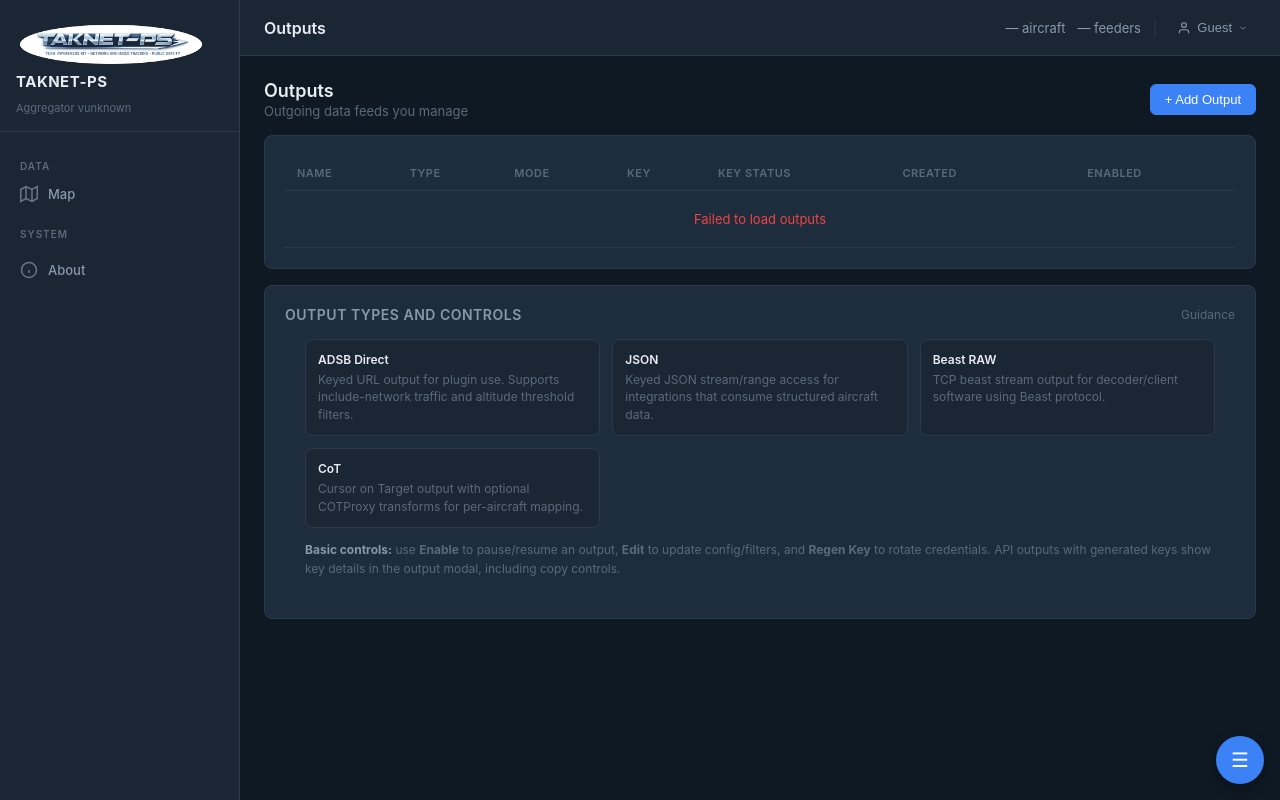
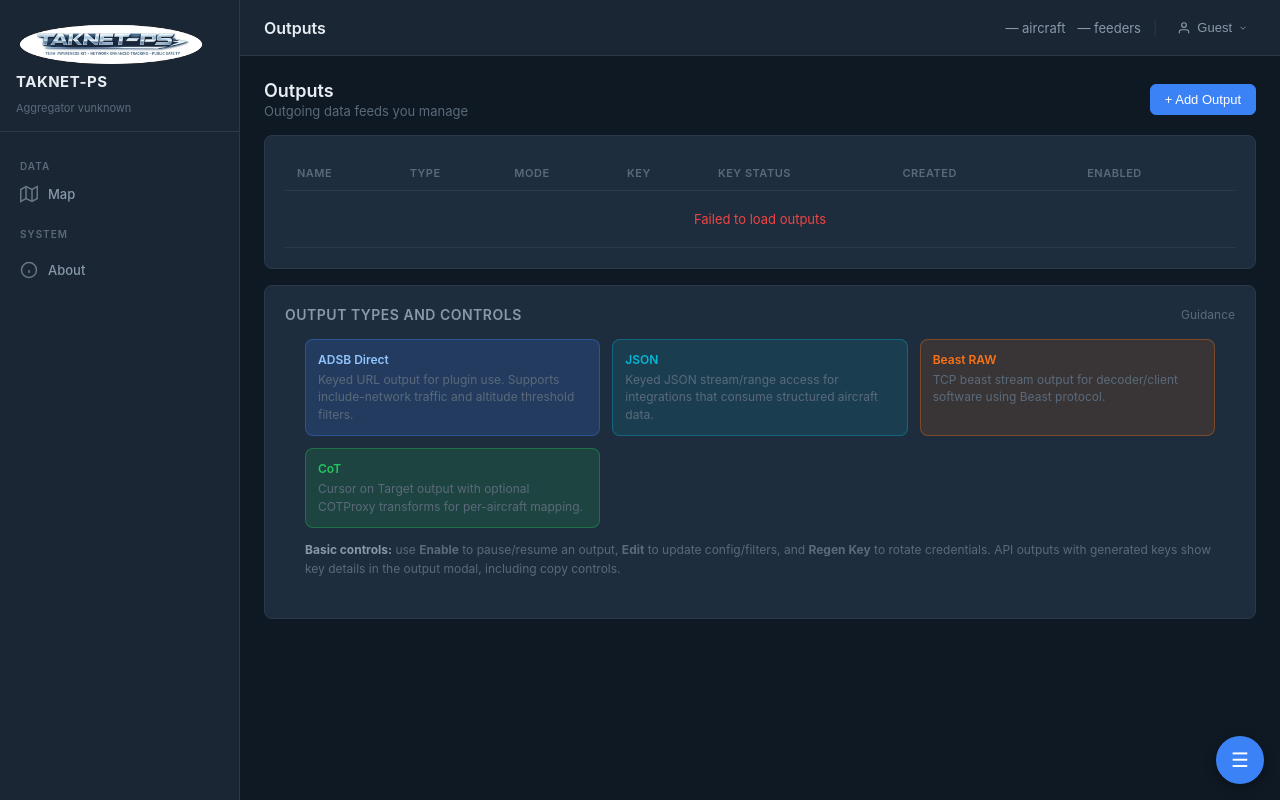
Before and after one commit to cfd2474/TAKNET-PS_Aggregator, a Flask app: template web/templates/outputs.html in a window 1280 px wide. Run offline with Flask 3, Linux system fonts and the light colour scheme; the template is opened without the code that fills it, so the values that code supplies are empty; parts of the project's set-up code (start-up, migrations or seed data) failed here and were passed over; some libraries are stand-ins or nearby versions.

Commit message:
Update outputs panel to color-code output type tiles for improved visual distinction. Revise release notes for version 1.0.298 to reflect these UI enhancements.

```diff
--- a/web/templates/outputs.html
+++ b/web/templates/outputs.html
@@ -42,20 +42,20 @@
     </div>
     <div style="padding:0 20px 20px;">
         <div style="display:grid;grid-template-columns:repeat(auto-fit,minmax(220px,1fr));gap:12px;margin-bottom:12px;">
-            <div style="background:var(--bg-secondary);border:1px solid var(--border);border-radius:8px;padding:12px;">
-                <div style="font-size:12px;font-weight:600;color:var(--text-primary);margin-bottom:4px;">ADSB Direct</div>
+            <div style="background:rgba(59,130,246,0.18);border:1px solid rgba(59,130,246,0.35);border-radius:8px;padding:12px;">
+                <div style="font-size:12px;font-weight:600;color:#93c5fd;margin-bottom:4px;">ADSB Direct</div>
                 <p style="font-size:12px;color:var(--text-muted);margin:0;line-height:1.45;">Keyed URL output for plugin use. Supports include-network traffic and altitude threshold filters.</p>
             </div>
-            <div style="background:var(--bg-secondary);border:1px solid var(--border);border-radius:8px;padding:12px;">
-                <div style="font-size:12px;font-weight:600;color:var(--text-primary);margin-bottom:4px;">JSON</div>
+            <div style="background:rgba(6,182,212,0.12);border:1px solid rgba(6,182,212,0.35);border-radius:8px;padding:12px;">
+                <div style="font-size:12px;font-weight:600;color:var(--cyan);margin-bottom:4px;">JSON</div>
                 <p style="font-size:12px;color:var(--text-muted);margin:0;line-height:1.45;">Keyed JSON stream/range access for integrations that consume structured aircraft data.</p>
             </div>
-            <div style="background:var(--bg-secondary);border:1px solid var(--border);border-radius:8px;padding:12px;">
-                <div style="font-size:12px;font-weight:600;color:var(--text-primary);margin-bottom:4px;">Beast RAW</div>
+            <div style="background:rgba(249,115,22,0.12);border:1px solid rgba(249,115,22,0.35);border-radius:8px;padding:12px;">
+                <div style="font-size:12px;font-weight:600;color:var(--orange);margin-bottom:4px;">Beast RAW</div>
                 <p style="font-size:12px;color:var(--text-muted);margin:0;line-height:1.45;">TCP beast stream output for decoder/client software using Beast protocol.</p>
             </div>
-            <div style="background:var(--bg-secondary);border:1px solid var(--border);border-radius:8px;padding:12px;">
-                <div style="font-size:12px;font-weight:600;color:var(--text-primary);margin-bottom:4px;">CoT</div>
+            <div style="background:rgba(34,197,94,0.15);border:1px solid rgba(34,197,94,0.35);border-radius:8px;padding:12px;">
+                <div style="font-size:12px;font-weight:600;color:var(--green);margin-bottom:4px;">CoT</div>
                 <p style="font-size:12px;color:var(--text-muted);margin:0;line-height:1.45;">Cursor on Target output with optional COTProxy transforms for per-aircraft mapping.</p>
             </div>
         </div>
```
Also changed, not shown: RELEASES.json.
